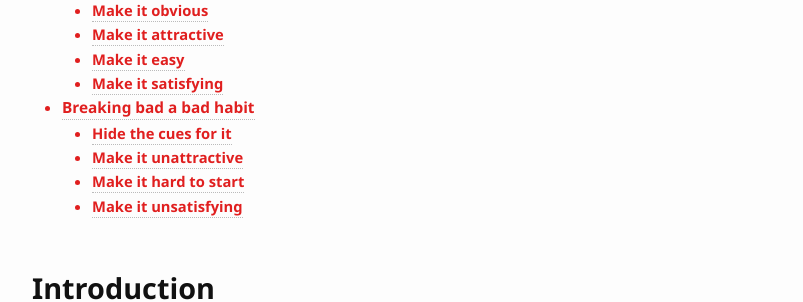
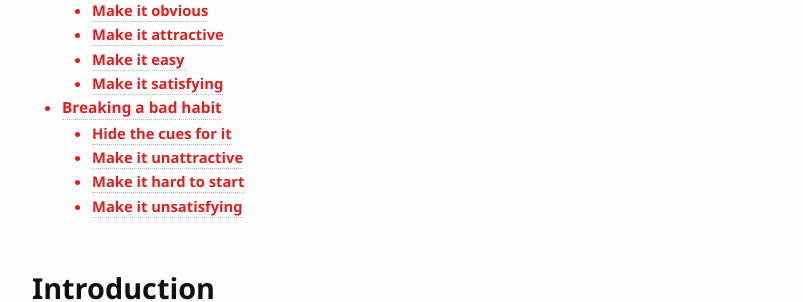
Before and after one commit to UladzimirYahorau/uladzimiryahorau.github.io, a Jekyll site: the page built from _posts/2020-02-02-Atomic_Habits.md, in a window 1280 px wide and 900 px high, scrolled down 484 px. Shown: the part 163-465 px from the top of the window, without its empty margins (238-1041 px from the left). Built offline with Jekyll 4.4.1, drawn with Linux system fonts in a browser that asks for light colours; comment, search, counter and statistics services are not loaded; some of the changed text lies outside the part shown.

Commit message:
a few corrections

```diff
--- a/_posts/2020-02-02-Atomic_Habits.md
+++ b/_posts/2020-02-02-Atomic_Habits.md
@@ -45,6 +45,7 @@ Now, what about **breaking bad habits**. The idea is based on the same general o
 In what follows we discuss in greater details of how to make all these work.
 
 ## Building a new habit
+
 ### Make it obvious
 When we are building a new habit it is important that we get reminders which trigger the habit. It is important for us to make it easy to return back to the habit. James suggests the following techniques:
 - Write down your current habits to become aware of them. The idea is that in order to improve something we first have to become aware of it.
@@ -58,6 +59,7 @@ When we are building a new habit it is important that we get reminders which tri
     Example:
     - Have your running shoes ready near the entrance door of your apartment.
     - Have a book you are reading on your table.
+
 ### Make it attractive
 - Use temptation bundling. Pair an action you want to do with an action you need to do.
     Example: - Listen to your favourite podcast while doing the dishes.
@@ -66,6 +68,7 @@ When we are building a new habit it is important that we get reminders which tri
           - If you are learning data science join your local Data Science meetup.
           - If you want to eat healthy hanng out with people who already it healthy.
 - Create a motivational ritual. Do something you enjoy before the difficult habit.
+
 ### Make it easy
 - Reduce friction. Decrease the number of steps between you and your good habit.
     Example:
@@ -84,14 +87,18 @@ What is immediately awarded is repeated, what is immediately punished is avoided
 - Use a habit tracker. Keep track of your habit chain and do not break it.
 - Never miss twice. Make sure that if you missed a habit, you return on track immediately.
 
-## Breaking bad a bad habit
+## Breaking a bad habit
+
 ### Hide the cues for it
 - Reduce exposure. Hide the cues of bad habits from your environment.
     Example:
     - do not check your Facebook profile during weekdays; do not buy junk food.
+
 ### Make it unattractive
 - Reframe your mindset. Highlight the benefits of avoiding your bad habit.
+
 ### Make it hard to start
 - Increase friction. Increase the number of steps between you and your bad habits.
+
 ### Make it unsatisfying
 - Get an accountability partner. Ask someone to watch your behaviour.
```
